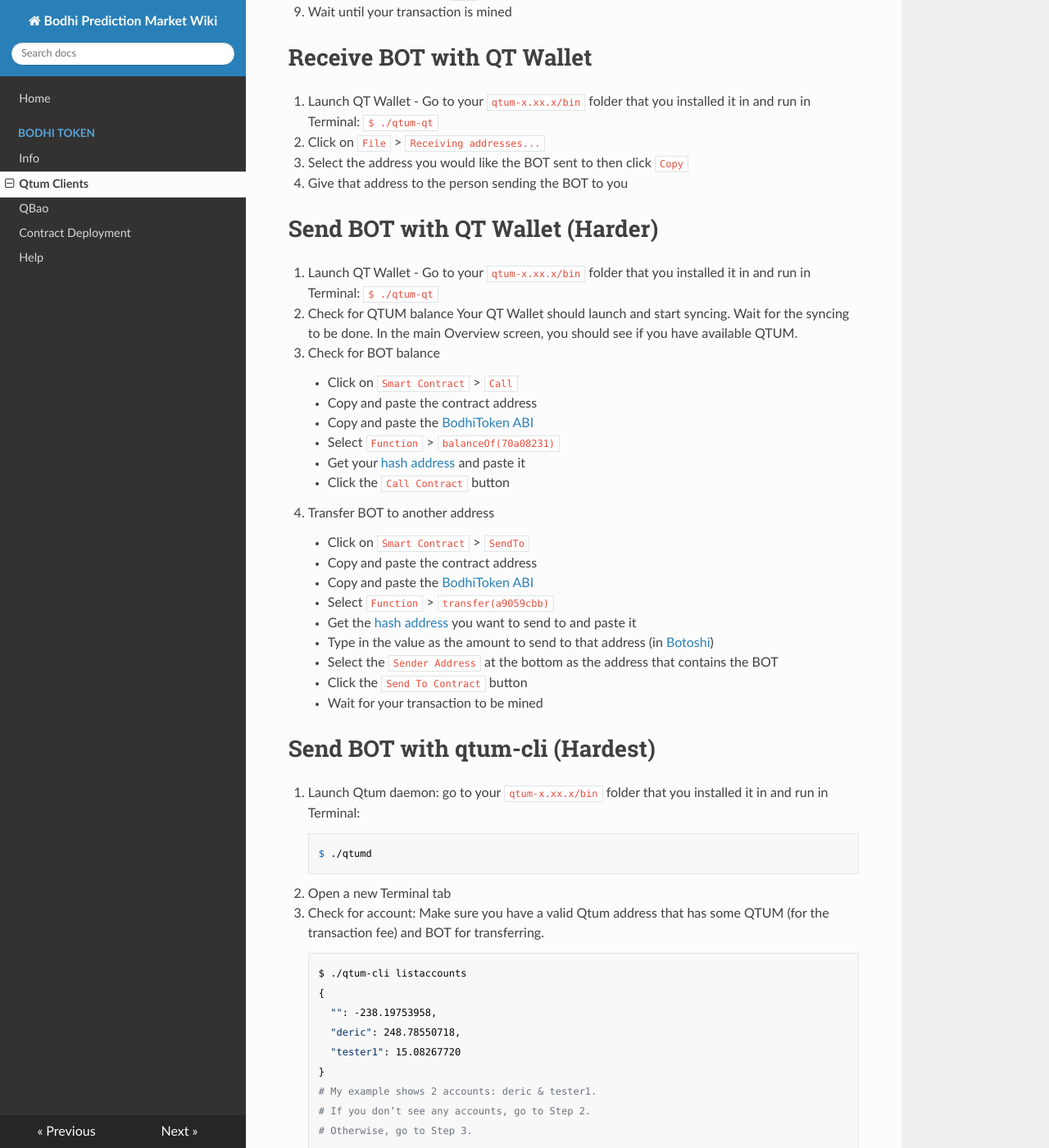
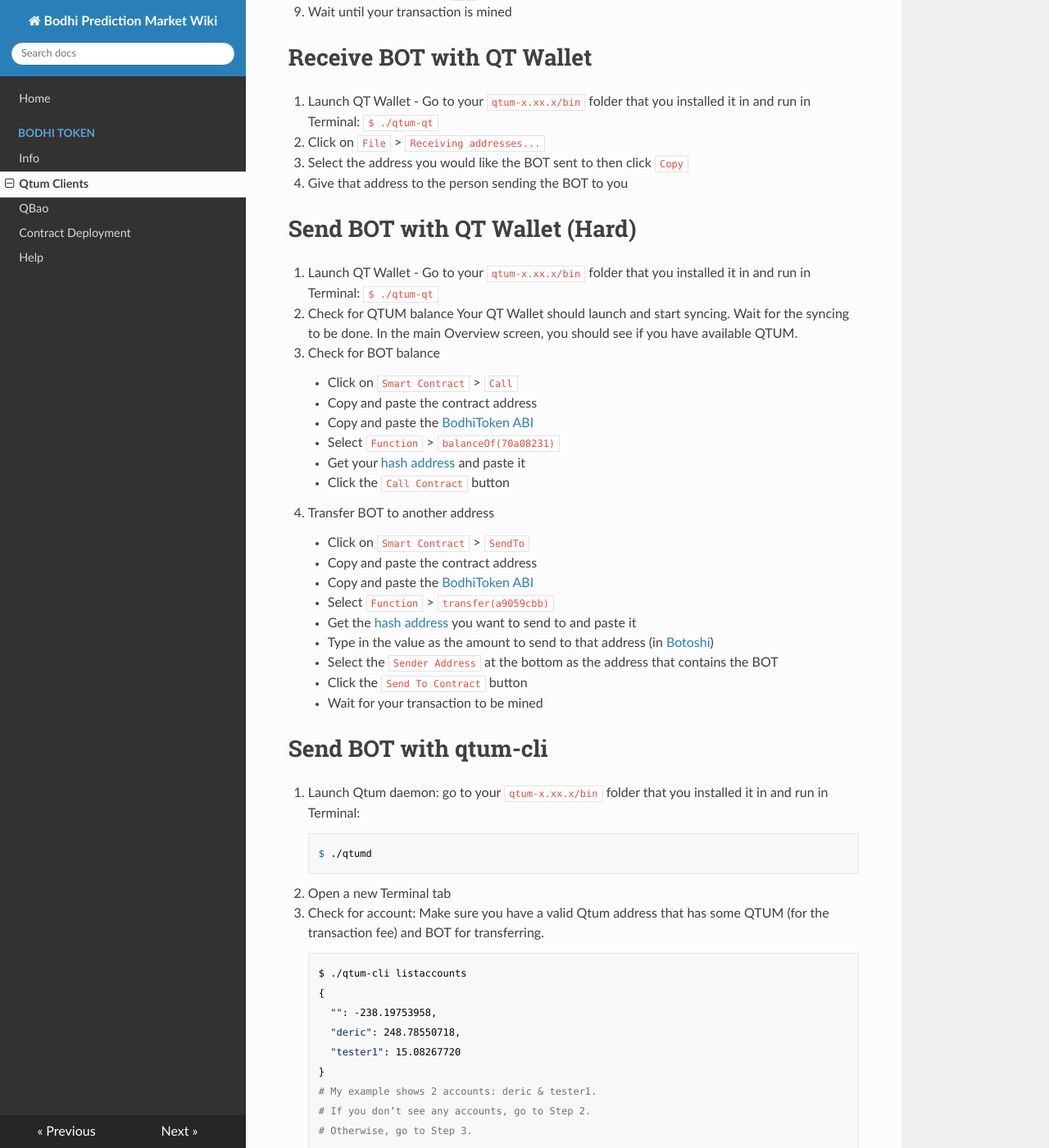
Before and after one commit to bodhiproject/wiki, an MkDocs documentation site: the page built from docs/bodhi_token/qtum_clients.md, in a window 1280 px wide and 1400 px high, scrolled down 1741 px. Shown: the whole window at 82% size. Built offline with MkDocs 1.6.1, drawn with Linux system fonts in a browser that asks for light colours; nearby versions of some CDN libraries; old or Windows-style settings are respelled for this version of MkDocs.

Commit message:
Change headings

````diff
--- a/docs/bodhi_token/qtum_clients.md
+++ b/docs/bodhi_token/qtum_clients.md
@@ -70,7 +70,7 @@
 3. Select the address you would like the BOT sent to then click `Copy`
 4. Give that address to the person sending the BOT to you
 
-# Send BOT with QT Wallet (Harder)
+# Send BOT with QT Wallet (Hard)
 1. Launch QT Wallet - Go to your `qtum-x.xx.x/bin` folder that you installed it in and run in Terminal:
     ```
     $ ./qtum-qt
@@ -98,7 +98,7 @@
     * Click the `Send To Contract` button
     * Wait for your transaction to be mined
 
-# Send BOT with qtum-cli (Hardest)
+# Send BOT with qtum-cli
 1. Launch Qtum daemon: go to your `qtum-x.xx.x/bin` folder that you installed it in and run in Terminal:
 
         $ ./qtumd
````
Also changed, not shown: site/bodhi_token/qtum_clients/index.html, site/index.html, site/search/search_index.json.
